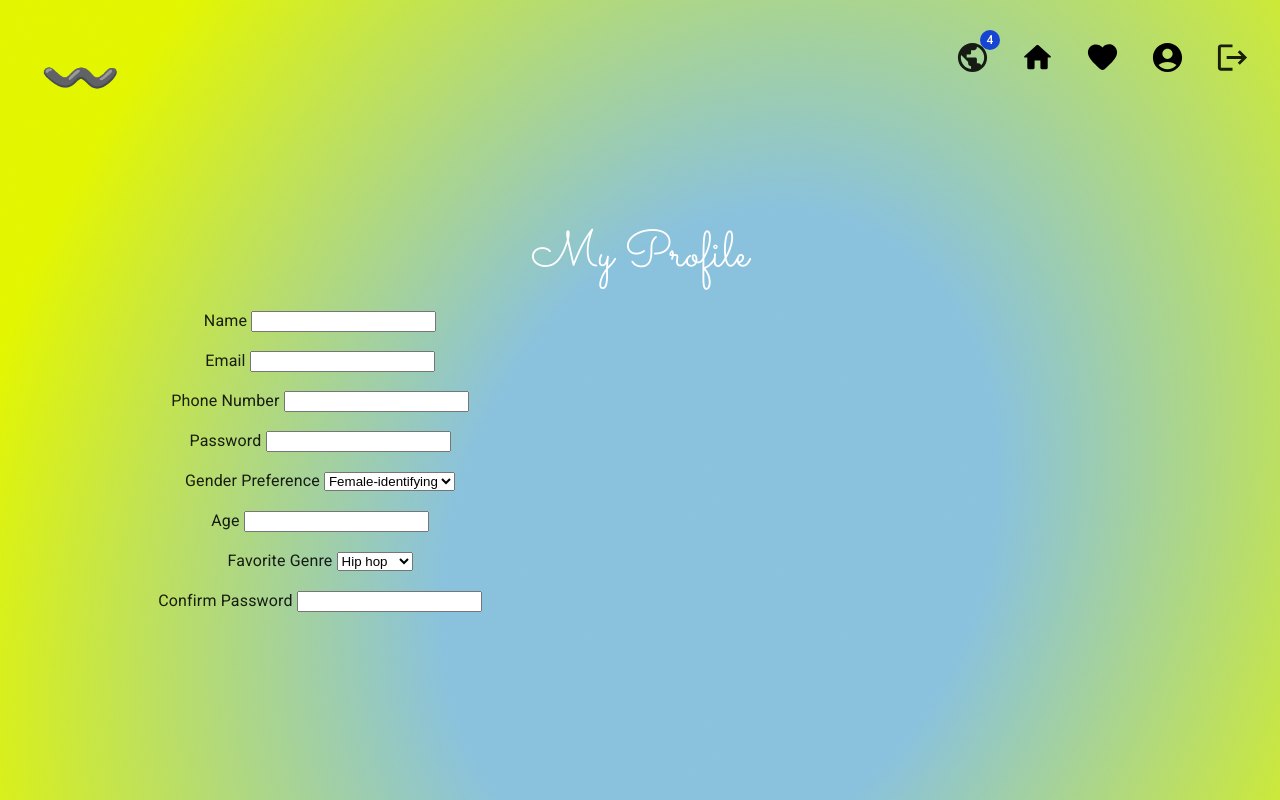
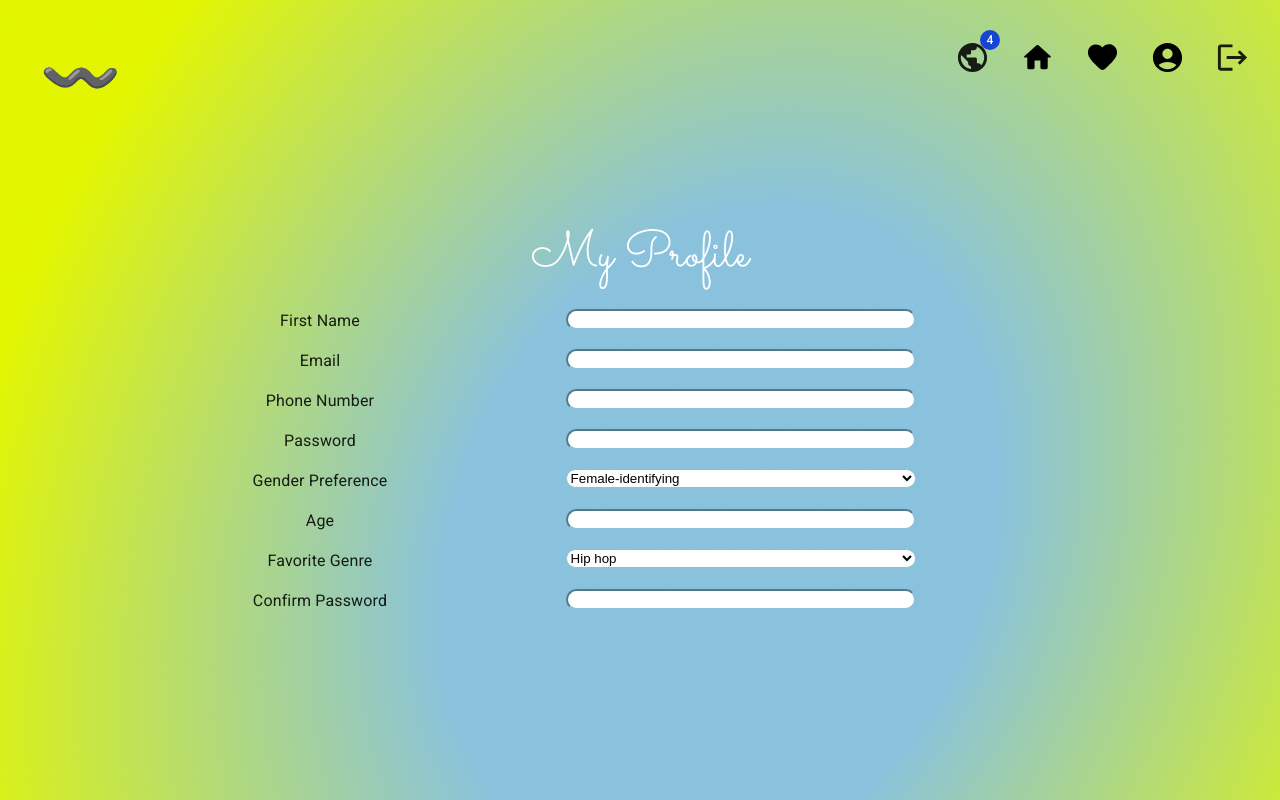
Before and after one commit to jhjullie/project-wavelength, a React (Create React App) app in the folder Frontend/: page /profile in a window 1280 px wide. Built offline with nearby package versions, Linux system fonts and the light colour scheme.

Commit message:
Update Profile.js
profile edits

```diff
--- a/Frontend/src/Components/Profile/Profile.js
+++ b/Frontend/src/Components/Profile/Profile.js
@@ -58,32 +58,32 @@ function Profile(){
 
        </div>
         <div id="maincontainer">
+          <div id="myProfile">
             <p id="profileheader">My Profile</p>
-            <div id="myProfile">
             <div className = "col">
                     <label>
-                        <p>Name {' '}
-                            <input type= "text" name = "first_name"/>
+                        <p>First Name {' '}
+                            <input type= "text" name = "first_name" class="myinput"/>
                         </p>
                     </label>
                     <label>
                         <p>Email {' '}
-                            <input type= "text" name = "email"/>
+                            <input type= "text" name = "email" class="myinput"/>
                         </p>
                     </label>
                     <label>
                         <p>Phone Number {' '}
-                            <input type= "text" name = "phonenum"/>
+                            <input type= "text" name = "phonenum" class="myinput"/>
                         </p>
                     </label>
                     <label>
                         <p>Password {' '}
-                            <input type= "password" name = "password"/>
+                            <input type= "password" name = "password" class="myinput"/>
                         </p>
                     </label>
                     <label>
                         <p>Gender Preference {' '}
-                            <select name="gender" id="gender">
+                            <select name="gender" id="gender" class="myinput">
                                 <option value="female">Female-identifying</option>
                                 <option value="male">Male-identifying</option>
                                 <option value="both">Both</option>
@@ -92,12 +92,12 @@ function Profile(){
                     </label>
                     <label>
                         <p>Age {' '}
-                            <input type= "text" name = "age"/>
+                            <input type= "text" name = "age" class="myinput"/>
                         </p>
                     </label>
                     <label>
                         <p>Favorite Genre {' '}
-                            <select name="gender" id="gender">
+                            <select name="gender" id="gender" class="myinput">
                                 <option value="hiphop">Hip hop</option>
                                 <option value="rnb">RnB</option>
                                 <option value="pop">Pop</option>
@@ -108,7 +108,7 @@ function Profile(){
                     </label>
                     <label>
                         <p>Confirm Password {' '}
-                            <input type= "password" name = "password2"/>
+                            <input type= "password" name = "password2" class="myinput"/>
                         </p>
                     </label>
                 </div>
```
